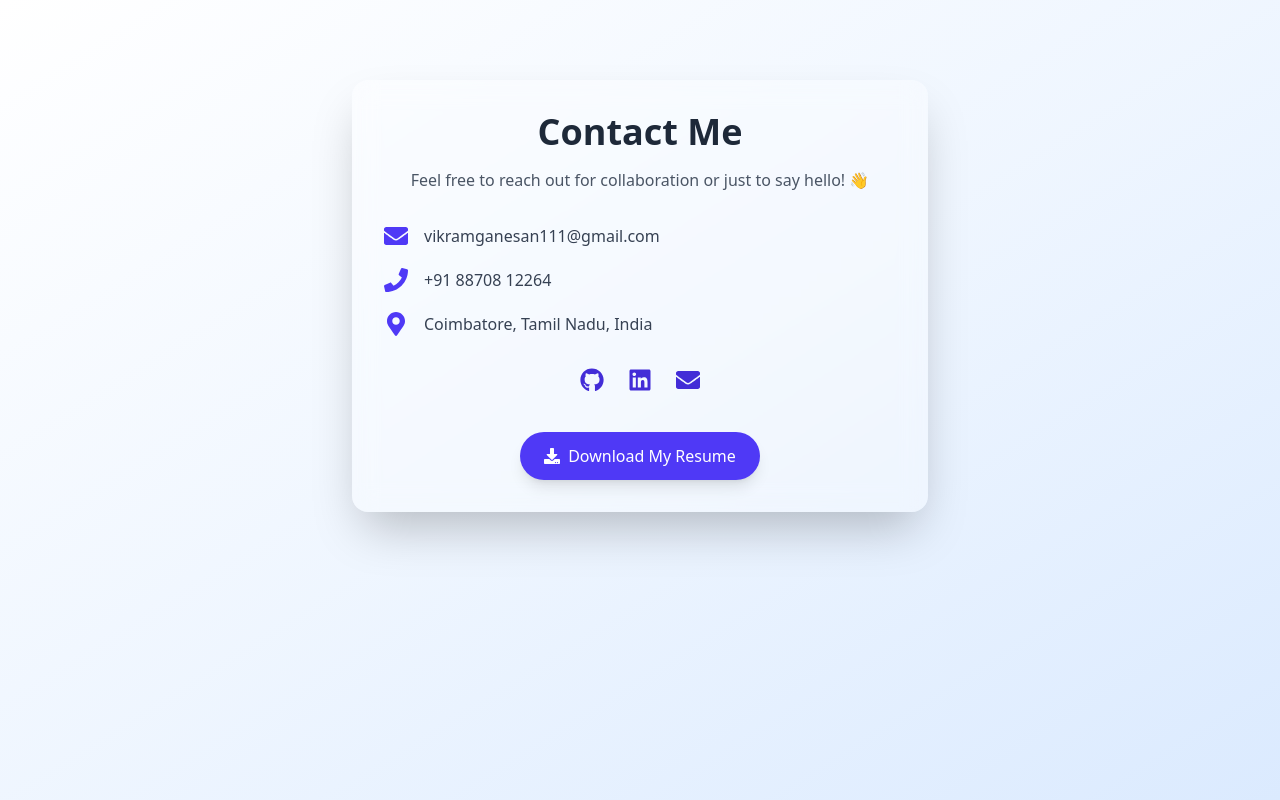
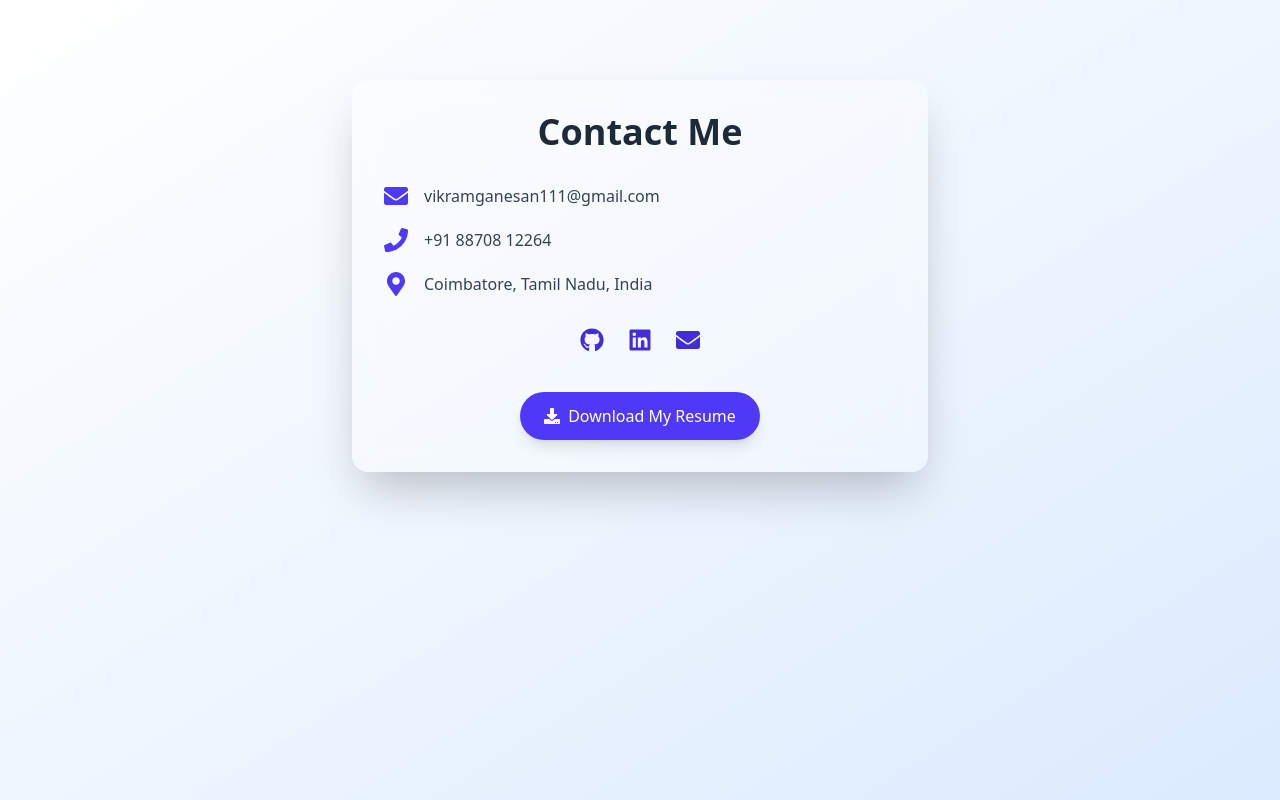
Before and after one commit to vikram-G191/Vikram_G_Portfolio, a React (Vite) app: page / in a window 1280 px wide. Shown: the part 3238-4038 px from the top of the page. Built offline with nearby package versions, Linux system fonts and the light colour scheme.

Commit message:
remove some content in contact.jsx

```diff
--- a/src/Components/Contact.jsx
+++ b/src/Components/Contact.jsx
@@ -29,7 +29,7 @@ const Contact = () => {
           <h2 className="text-4xl font-bold text-gray-800 mb-4 text-center">Contact Me</h2>
 
           <p className="text-gray-600 mb-8 text-center">
-            Feel free to reach out for collaboration or just to say hello! 👋
+            {/* Feel free to reach out for collaboration or just to say hello! 👋 */}
           </p>
 
           <div className="space-y-5 text-gray-700">
```
